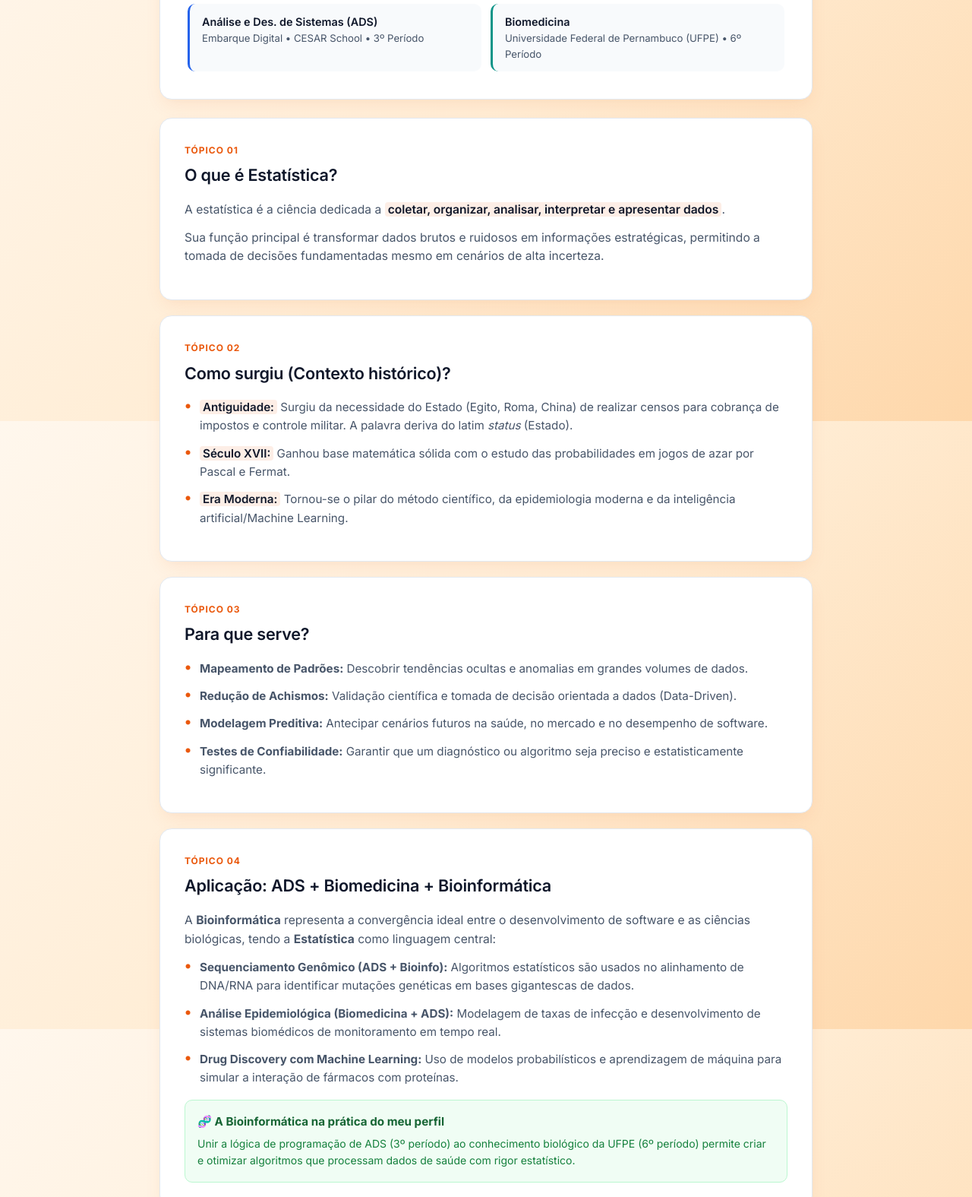
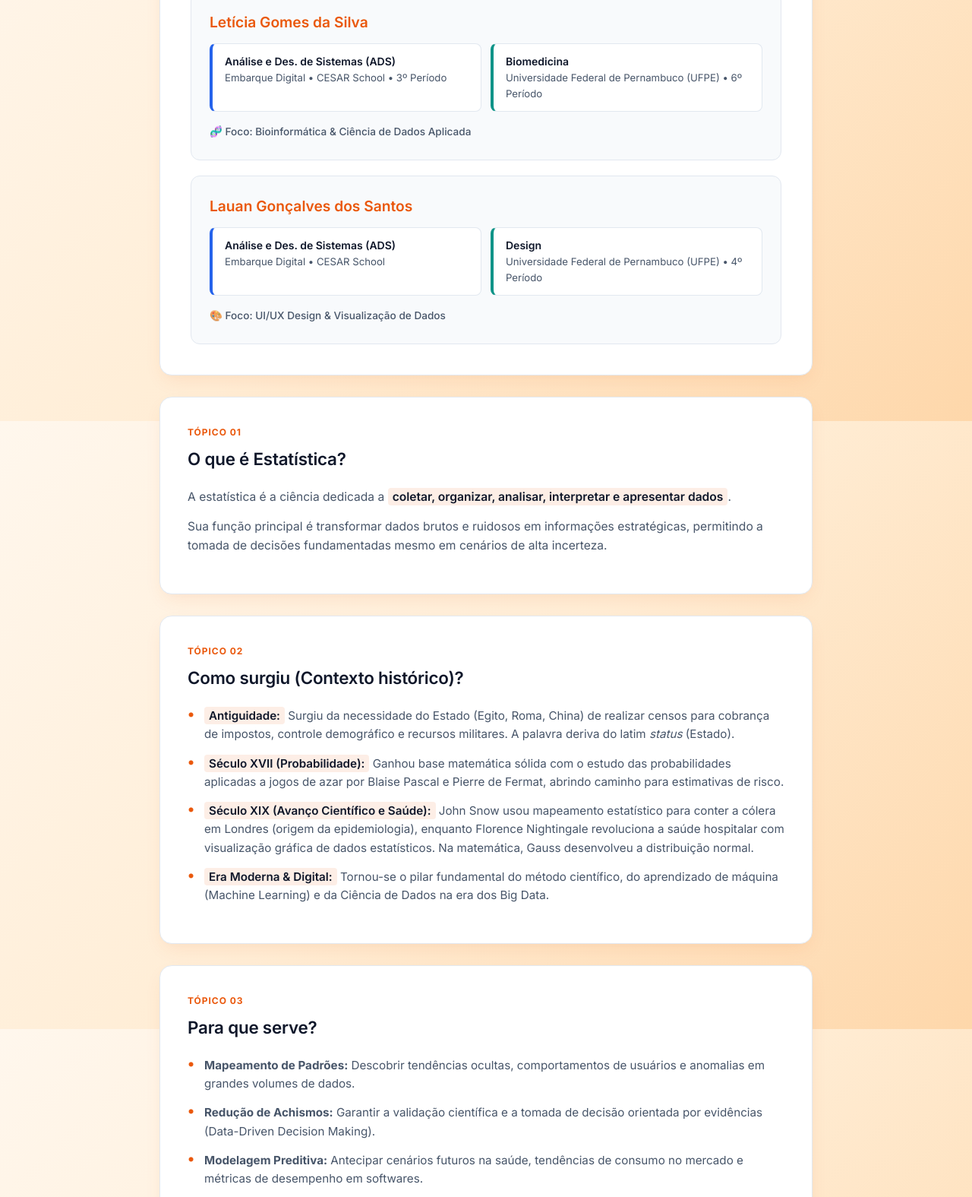
Before and after one commit to ticialeh/estatistica-discovery-cesar, a plain HTML site: page index.html in a window 1280 px wide. Shown: the part 246-1821 px from the top of the page at 76% size. Drawn offline with Linux system fonts and the light colour scheme.

Commit message:
Update index.html

```diff
--- a/index.html
+++ b/index.html
@@ -3,7 +3,7 @@
 <head>
   <meta charset="UTF-8">
   <meta name="viewport" content="width=device-width, initial-scale=1.0">
-  <title>Discovery: Estatística e LLMs - Letícia Gomes da Silva</title>
+  <title>Discovery: Estatística e LLMs - Letícia Gomes & Lauan Gonçalves</title>
   <link rel="preconnect" href="https://fonts.googleapis.com">
   <link rel="preconnect" href="https://fonts.gstatic.com" crossorigin>
   <link href="https://fonts.googleapis.com/css2?family=Inter:wght@300;400;500;600;700&display=swap" rel="stylesheet">
@@ -32,7 +32,7 @@
       background-attachment: fixed;
       color: var(--text-main);
       line-height: 1.6;
-      padding: 40px 20px;
+      padding: 50px 20px;
       display: flex;
       flex-direction: column;
       align-items: center;
@@ -48,8 +48,8 @@
     .header-card {
       background-color: var(--card-bg);
       border-radius: 16px;
-      padding: 36px;
-      margin-bottom: 24px;
+      padding: 40px;
+      margin-bottom: 28px;
       box-shadow: var(--shadow);
       border: 1px solid var(--border-color);
     }
@@ -80,29 +80,47 @@
       font-weight: 700;
       letter-spacing: -0.02em;
       color: var(--text-main);
-      margin-bottom: 4px;
+      margin-bottom: 20px;
+    }
+
+    /* Layout da Equipe: Um em cima do outro */
+    .team-vertical {
+      display: flex;
+      flex-direction: column;
+      gap: 20px;
+      margin-top: 12px;
+    }
+
+    .author-box {
+      background: #f8fafc;
+      border: 1px solid var(--border-color);
+      border-radius: 12px;
+      padding: 24px;
     }
 
     .student-name {
-      font-size: 1.15rem;
+      font-size: 1.2rem;
       font-weight: 600;
       color: var(--accent-orange);
-      margin-bottom: 16px;
+      margin-bottom: 12px;
     }
 
     .courses-grid {
       display: grid;
       grid-template-columns: repeat(auto-fit, minmax(280px, 1fr));
       gap: 12px;
-      margin-top: 16px;
+      margin-bottom: 12px;
     }
 
     .course-card {
-      background: #f8fafc;
+      background: #ffffff;
       padding: 12px 16px;
-      border-radius: 10px;
-      border-left: 3px solid var(--accent-blue);
-      font-size: 0.9rem;
+      border-radius: 8px;
+      border-left: 4px solid var(--accent-blue);
+      border-top: 1px solid var(--border-color);
+      border-right: 1px solid var(--border-color);
+      border-bottom: 1px solid var(--border-color);
+      font-size: 0.875rem;
     }
 
     .course-card.ufpe {
@@ -119,12 +137,20 @@
       font-size: 0.825rem;
     }
 
+    .focus-tag {
+      font-size: 0.85rem;
+      font-weight: 500;
+      color: var(--text-muted);
+      display: inline-block;
+      margin-top: 4px;
+    }
+
     /* Slides Content */
     .slide {
       background: var(--card-bg);
       border-radius: 16px;
-      padding: 32px;
-      margin-bottom: 20px;
+      padding: 36px;
+      margin-bottom: 28px;
       box-shadow: var(--shadow);
       border: 1px solid var(--border-color);
     }
@@ -135,21 +161,21 @@
       text-transform: uppercase;
       letter-spacing: 0.08em;
       color: var(--accent-orange);
-      margin-bottom: 6px;
+      margin-bottom: 8px;
     }
 
     h2 {
-      font-size: 1.35rem;
+      font-size: 1.4rem;
       font-weight: 600;
       color: var(--text-main);
-      margin-bottom: 16px;
+      margin-bottom: 20px;
       letter-spacing: -0.01em;
     }
 
     p {
       color: var(--text-muted);
       font-size: 0.975rem;
-      margin-bottom: 12px;
+      margin-bottom: 14px;
     }
 
     ul {
@@ -158,8 +184,8 @@
 
     li {
       position: relative;
-      padding-left: 20px;
-      margin-bottom: 12px;
+      padding-left: 22px;
+      margin-bottom: 14px;
       color: var(--text-muted);
       font-size: 0.95rem;
     }
@@ -178,23 +204,55 @@
       color: var(--text-main);
       font-weight: 600;
       background: rgba(234, 88, 12, 0.1);
-      padding: 0 4px;
+      padding: 2px 6px;
       border-radius: 4px;
     }
 
-    /* Bioinfo Callout */
+    /* Estilo para espalhar os exemplos em divs separadas */
+    .example-box {
+      background: #f8fafc;
+      border: 1px solid var(--border-color);
+      border-left: 4px solid var(--accent-blue);
+      border-radius: 12px;
+      padding: 20px;
+      margin-top: 16px;
+      margin-bottom: 16px;
+    }
+
+    .example-box.design {
+      border-left-color: var(--accent-orange);
+    }
+
+    .example-box.integrated {
+      border-left-color: var(--accent-teal);
+    }
+
+    .example-box h3 {
+      font-size: 1rem;
+      font-weight: 600;
+      color: var(--text-main);
+      margin-bottom: 8px;
+    }
+
+    .example-box p {
+      font-size: 0.9rem;
+      color: var(--text-muted);
+      margin-bottom: 0;
+    }
+
+    /* Bioinfo / Callout Box */
     .bioinfo-box {
       background: #f0fdf4;
       border: 1px solid #bbf7d0;
-      padding: 16px;
-      border-radius: 10px;
-      margin-top: 16px;
+      padding: 20px;
+      border-radius: 12px;
+      margin-top: 24px;
     }
 
     .bioinfo-box h3 {
       font-size: 0.95rem;
       color: #166534;
-      margin-bottom: 6px;
+      margin-bottom: 8px;
       display: flex;
       align-items: center;
       gap: 6px;
@@ -220,9 +278,13 @@
 
       <div class="student-info">
         <h1>#ATIVIDADE (DISCOVERY) - ESTATÍSTICA</h1>
-        <div class="student-name">Letícia Gomes da Silva</div>
       </div>
 
+      <!-- Equipe disposta em lista vertical (um em cima do outro) -->
+      <div class="team-vertical">
+        <!-- Autora 1: Letícia -->
+        <div class="author-box">
+          <div class="student-name">Letícia Gomes da Silva</div>
           <div class="courses-grid">
             <div class="course-card">
               <div class="course-title">Análise e Des. de Sistemas (ADS)</div>
@@ -231,6 +293,25 @@
             <div class="course-card ufpe">
               <div class="course-title">Biomedicina</div>
               <div class="course-detail">Universidade Federal de Pernambuco (UFPE) • 6º Período</div>
+            </div>
+          </div>
+          <div class="focus-tag">🧬 Foco: Bioinformática & Ciência de Dados Aplicada</div>
+        </div>
+
+        <!-- Autor 2: Lauan -->
+        <div class="author-box">
+          <div class="student-name">Lauan Gonçalves dos Santos</div>
+          <div class="courses-grid">
+            <div class="course-card">
+              <div class="course-title">Análise e Des. de Sistemas (ADS)</div>
+              <div class="course-detail">Embarque Digital • CESAR School</div>
+            </div>
+            <div class="course-card ufpe">
+              <div class="course-title">Design</div>
+              <div class="course-detail">Universidade Federal de Pernambuco (UFPE) • 4º Período</div>
+            </div>
+          </div>
+          <div class="focus-tag">🎨 Foco: UI/UX Design & Visualização de Dados</div>
         </div>
       </div>
     </div>
@@ -248,9 +329,10 @@
       <div class="slide-number">Tópico 02</div>
       <h2>Como surgiu (Contexto histórico)?</h2>
       <ul>
-        <li><span class="highlight">Antiguidade:</span> Surgiu da necessidade do Estado (Egito, Roma, China) de realizar censos para cobrança de impostos e controle militar. A palavra deriva do latim <em>status</em> (Estado).</li>
-        <li><span class="highlight">Século XVII:</span> Ganhou base matemática sólida com o estudo das probabilidades em jogos de azar por Pascal e Fermat.</li>
-        <li><span class="highlight">Era Moderna:</span> Tornou-se o pilar do método científico, da epidemiologia moderna e da inteligência artificial/Machine Learning.</li>
+        <li><span class="highlight">Antiguidade:</span> Surgiu da necessidade do Estado (Egito, Roma, China) de realizar censos para cobrança de impostos, controle demográfico e recursos militares. A palavra deriva do latim <em>status</em> (Estado).</li>
+        <li><span class="highlight">Século XVII (Probabilidade):</span> Ganhou base matemática sólida com o estudo das probabilidades aplicadas a jogos de azar por Blaise Pascal e Pierre de Fermat, abrindo caminho para estimativas de risco.</li>
+        <li><span class="highlight">Século XIX (Avanço Científico e Saúde):</span> John Snow usou mapeamento estatístico para conter a cólera em Londres (origem da epidemiologia), enquanto Florence Nightingale revoluciona a saúde hospitalar com visualização gráfica de dados estatísticos. Na matemática, Gauss desenvolveu a distribuição normal.</li>
+        <li><span class="highlight">Era Moderna & Digital:</span> Tornou-se o pilar fundamental do método científico, do aprendizado de máquina (Machine Learning) e da Ciência de Dados na era dos Big Data.</li>
       </ul>
     </div>
 
@@ -259,28 +341,41 @@
       <div class="slide-number">Tópico 03</div>
       <h2>Para que serve?</h2>
       <ul>
-        <li><strong>Mapeamento de Padrões:</strong> Descobrir tendências ocultas e anomalias em grandes volumes de dados.</li>
-        <li><strong>Redução de Achismos:</strong> Validação científica e tomada de decisão orientada a dados (Data-Driven).</li>
-        <li><strong>Modelagem Preditiva:</strong> Antecipar cenários futuros na saúde, no mercado e no desempenho de software.</li>
-        <li><strong>Testes de Confiabilidade:</strong> Garantir que um diagnóstico ou algoritmo seja preciso e estatisticamente significante.</li>
+        <li><strong>Mapeamento de Padrões:</strong> Descobrir tendências ocultas, comportamentos de usuários e anomalias em grandes volumes de dados.</li>
+        <li><strong>Redução de Achismos:</strong> Garantir a validação científica e a tomada de decisão orientada por evidências (Data-Driven Decision Making).</li>
+        <li><strong>Modelagem Preditiva:</strong> Antecipar cenários futuros na saúde, tendências de consumo no mercado e métricas de desempenho em softwares.</li>
+        <li><strong>Testes de Confiabilidade e Validação:</strong> Avaliar significância estatística, margens de erro e taxa de eficácia de novos fármacos, algoritmos ou interfaces.</li>
+        <li><strong>Otimização de Processos:</strong> Avaliar gargalos operacionais e refinar a eficiência de sistemas tecnológicos e fluxos de trabalho.</li>
       </ul>
     </div>
 
     <!-- Tópico 4 -->
     <div class="slide">
       <div class="slide-number">Tópico 04</div>
-      <h2>Aplicação: ADS + Biomedicina + Bioinformática</h2>
-      <p>A <strong>Bioinformática</strong> representa a convergência ideal entre o desenvolvimento de software e as ciências biológicas, tendo a <strong>Estatística</strong> como linguagem central:</p>
+      <h2>Aplicações Práticas & Interdisciplinares</h2>
+      <p>A <strong>Estatística</strong> atua como a linguagem unificadora que conecta o desenvolvimento de software (ADS) com as áreas da saúde (Biomedicina) e da experiência visual (Design):</p>
 
-      <ul>
-        <li><strong>Sequenciamento Genômico (ADS + Bioinfo):</strong> Algoritmos estatísticos são usados no alinhamento de DNA/RNA para identificar mutações genéticas em bases gigantescas de dados.</li>
-        <li><strong>Análise Epidemiológica (Biomedicina + ADS):</strong> Modelagem de taxas de infecção e desenvolvimento de sistemas biomédicos de monitoramento em tempo real.</li>
-        <li><strong>Drug Discovery com Machine Learning:</strong> Uso de modelos probabilísticos e aprendizagem de máquina para simular a interação de fármacos com proteínas.</li>
-      </ul>
+      <!-- Div do Exemplo 1 -->
+      <div class="example-box">
+        <h3>🧬 Exemplo 01 — Bioinformática (ADS + Biomedicina)</h3>
+        <p>Uso de algoritmos estatísticos e probabilísticos no sequenciamento e alinhamento de DNA/RNA para identificar mutações genéticas e prever a eficácia de medicamentos (Drug Discovery).</p>
+      </div>
+
+      <!-- Div do Exemplo 2 -->
+      <div class="example-box design">
+        <h3>🎨 Exemplo 02 — Design da Informação & UX Research (ADS + Design)</h3>
+        <p>Aplicação de testes A/B, métricas quantitativas de usabilidade e análise estatística do comportamento de cliques (Heatmaps) para fundamentar decisões de interfaces visuais acessíveis e intuitivas.</p>
+      </div>
+
+      <!-- Div do Exemplo 3 -->
+      <div class="example-box integrated">
+        <h3>💡 Exemplo 03 — Interfaces Inteligentes em Saúde / MedTech (ADS + Biomedicina + Design)</h3>
+        <p>Criação de dashboards clínicos e sistemas biomédicos onde algoritmos estatísticos analisam os dados do paciente, enquanto o Design transforma métricas complexas em representações visuais claras para apoiar decisões médicas em tempo real.</p>
+      </div>
 
       <div class="bioinfo-box">
-        <h3>🧬 A Bioinformática na prática do meu perfil</h3>
-        <p>Unir a lógica de programação de ADS (3º período) ao conhecimento biológico da UFPE (6º período) permite criar e otimizar algoritmos que processam dados de saúde com rigor estatístico.</p>
+        <h3>💡 A Estatística na prática do nosso time</h3>
+        <p>Unir a programação de ADS ao conhecimento biológico e ao rigor estético/funcional do Design permite criar softwares robustos, cientificamente validados e focados em proporcionar uma excelente experiência ao usuário.</p>
       </div>
     </div>
 
```
Lines whose indentation alone changed are shown as unchanged.
